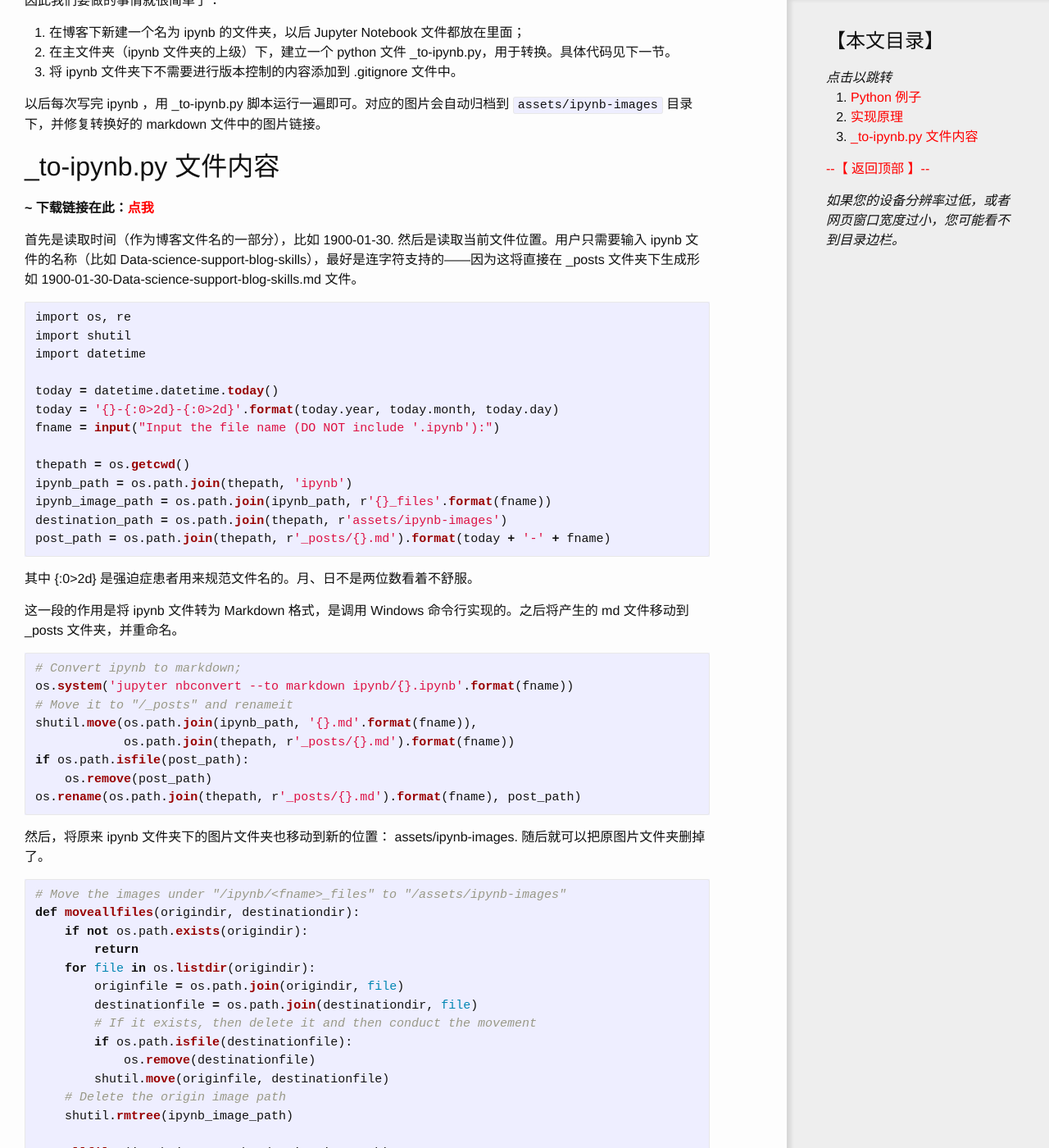
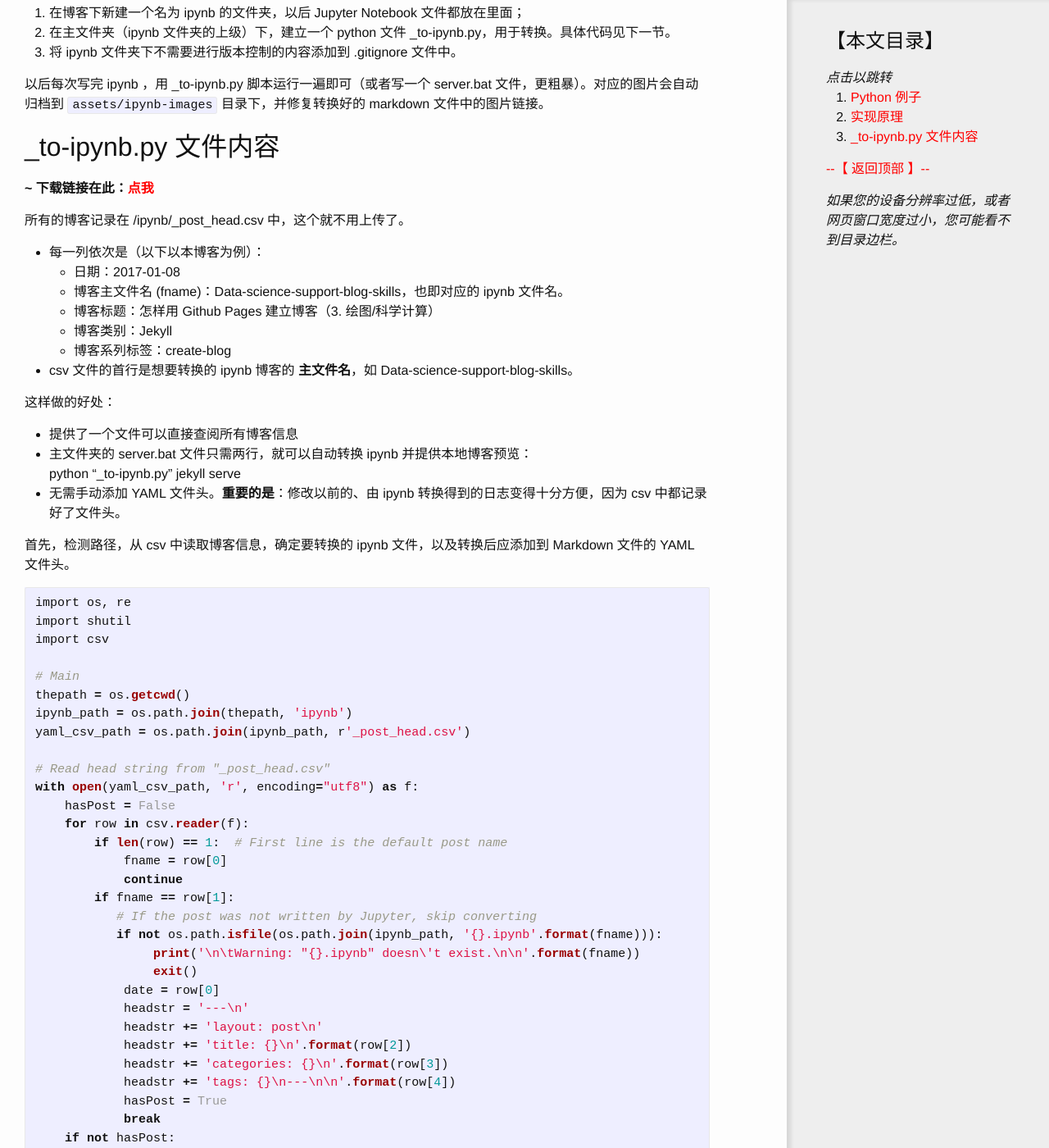
Before and after one commit to wklchris/wklchris.github.io, a Jekyll site: the page built from _posts/2017-01-08-Data-science-support-blog-skills.md, in a window 1280 px wide and 1400 px high, scrolled down 1594 px. Shown: the whole window at 82% size. Built offline with Jekyll 4.4.1, drawn with Linux system fonts in a browser that asks for light colours; comment, search, counter and statistics services are not loaded; some of the changed text lies outside the part shown.

Commit message:
Update _to-ipynb.py and 01-08 ipynb-support post.

````diff
--- a/_config.yml
+++ b/_config.yml
@@ -18,7 +18,7 @@ defaults:
 
 
 # Build settings
-permalink: none
+permalink: /:title.html
 markdown: kramdown
 
 kramdown:
--- a/_posts/2017-01-08-Data-science-support-blog-skills.md
+++ b/_posts/2017-01-08-Data-science-support-blog-skills.md
@@ -8,7 +8,7 @@ tag: create-blog
 
 本文基于前两篇的搭建 Jekyll 的基础上，向博客添加能够方便地撰写科学计算内容的功能，主要是通过 Jupyter Notebook 将 ipynb 文件转换为 Markdown 文件，实现方便地插入 Python/R 的代码及其图像。
 
-该功能在 Jekyll 中并没有原生支持，因此我针对个人使用环境（Windows 平台）编写了命令行脚本，来帮助我完成这一系列自动化工作。
+该功能在 Jekyll 中并没有原生支持，因此我编写了 Python 脚本，来帮助我完成这一系列自动化工作。
 
 ## Python 例子
 
@@ -38,7 +38,7 @@ plt.show()
 
 ## 实现原理
 
-Jupyer 支持将 ipynb 转为 Markdown 文件，步骤是：
+Jupyter 支持将 ipynb 转为 Markdown 文件，步骤是：
 
 1. 在 ipynb 文件所在文件夹，Shift + 鼠标右键呼出命令行，输入：`Jupyter nbconvert -- to markdown filename.ipynb`，其中 *filename* 请自行根据文件名替换。
 2. 自动生成的文件：
@@ -55,35 +55,74 @@ Jupyer 支持将 ipynb 转为 Markdown 文件，步骤是：
 2. 在主文件夹（ipynb 文件夹的上级）下，建立一个 python 文件 \_to-ipynb.py，用于转换。具体代码见下一节。
 3. 将 ipynb 文件夹下不需要进行版本控制的内容添加到 .gitignore 文件中。
 
-以后每次写完 ipynb ，用 \_to-ipynb.py 脚本运行一遍即可。对应的图片会自动归档到 `assets/ipynb-images` 目录下，并修复转换好的 markdown 文件中的图片链接。
+以后每次写完 ipynb ，用 \_to-ipynb.py 脚本运行一遍即可（或者写一个 server.bat 文件，更粗暴）。对应的图片会自动归档到 `assets/ipynb-images` 目录下，并修复转换好的 markdown 文件中的图片链接。
 
 ## \_to-ipynb.py 文件内容
 
 **~ 下载链接在此：[点我](https://github.com/wklchris/wklchris.github.io/blob/master/_to-ipynb.py)**
 
-首先是读取时间（作为博客文件名的一部分），比如 1900-01-30. 然后是读取当前文件位置。用户只需要输入 ipynb 文件的名称（比如 Data-science-support-blog-skills），最好是连字符支持的——因为这将直接在 \_posts 文件夹下生成形如 1900-01-30-Data-science-support-blog-skills.md 文件。
+所有的博客记录在 /ipynb/\_post_head.csv 中，这个就不用上传了。
+
+- 每一列依次是（以下以本博客为例）：
+    - 日期：2017-01-08
+    - 博客主文件名 (fname)：Data-science-support-blog-skills，也即对应的 ipynb 文件名。
+    - 博客标题：怎样用 Github Pages 建立博客（3. 绘图/科学计算）
+    - 博客类别：Jekyll
+    - 博客系列标签：create-blog
+- csv 文件的首行是想要转换的 ipynb 博客的 **主文件名**，如 Data-science-support-blog-skills。
+
+这样做的好处：
+
+- 提供了一个文件可以直接查阅所有博客信息
+- 主文件夹的 server.bat 文件只需两行，就可以自动转换 ipynb 并提供本地博客预览：
+      python "_to-ipynb.py"
+      jekyll serve
+- 无需手动添加 YAML 文件头。**重要的是**：修改以前的、由 ipynb 转换得到的日志变得十分方便，因为 csv 中都记录好了文件头。
+
+首先，检测路径，从 csv 中读取博客信息，确定要转换的 ipynb 文件，以及转换后应添加到 Markdown 文件的 YAML 文件头。
 
 ```python
 import os, re
 import shutil
-import datetime
+import csv
 
-today = datetime.datetime.today()
-today = '{}-{:0>2d}-{:0>2d}'.format(today.year, today.month, today.day)
-fname = input("Input the file name (DO NOT include '.ipynb'):")
-
+# Main
 thepath = os.getcwd()
 ipynb_path = os.path.join(thepath, 'ipynb')
-ipynb_image_path = os.path.join(ipynb_path, r'{}_files'.format(fname))
-destination_path = os.path.join(thepath, r'assets/ipynb-images')
-post_path = os.path.join(thepath, r'_posts/{}.md').format(today + '-' + fname)
+yaml_csv_path = os.path.join(ipynb_path, r'_post_head.csv')
+
+# Read head string from "_post_head.csv"
+with open(yaml_csv_path, 'r', encoding="utf8") as f:
+    hasPost = False
+    for row in csv.reader(f):
+        if len(row) == 1:  # First line is the default post name
+            fname = row[0]
+            continue
+        if fname == row[1]:
+           # If the post was not written by Jupyter, skip converting
+           if not os.path.isfile(os.path.join(ipynb_path, '{}.ipynb'.format(fname))):
+                print('\n\tWarning: "{}.ipynb" doesn\'t exist.\n\n'.format(fname))
+                exit()
+            date = row[0]
+            headstr = '---\n'
+            headstr += 'layout: post\n'
+            headstr += 'title: {}\n'.format(row[2])
+            headstr += 'categories: {}\n'.format(row[3])
+            headstr += 'tags: {}\n---\n\n'.format(row[4])
+            hasPost = True
+            break
+    if not hasPost:
+        print('No record relevant to "{}" in csv file'.format(fname))
+        exit()
 ```
 
-其中 {:0>2d} 是强迫症患者用来规范文件名的。月、日不是两位数看着不舒服。
-
-这一段的作用是将 ipynb 文件转为 Markdown 格式，是调用 Windows 命令行实现的。之后将产生的 md 文件移动到 \_posts 文件夹，并重命名。
+然后指定 Jupyter 文件目录。转换 ipynb 为 markdown，再将其从 /ipynb 移动到 /\_posts 下，并把相关的图片从 /ipynb/*fname*_files 下移动到 /assets/ipynb-images 下。最后将 /ipynb 下的图片文件夹删除。
 
 ```python
+ipynb_image_path = os.path.join(ipynb_path, r'{}_files'.format(fname))
+destination_path = os.path.join(os.path.join(thepath, 'assets'), 'ipynb-images')
+post_path = os.path.join(thepath, r'_posts/{}.md').format(date + '-' + fname)
+
 # Convert ipynb to markdown;
 os.system('jupyter nbconvert --to markdown ipynb/{}.ipynb'.format(fname))
 # Move it to "/_posts" and renameit
@@ -92,11 +131,7 @@ shutil.move(os.path.join(ipynb_path, '{}.md'.format(fname)),
 if os.path.isfile(post_path):
     os.remove(post_path)
 os.rename(os.path.join(thepath, r'_posts/{}.md').format(fname), post_path)
-```
 
-然后，将原来 ipynb 文件夹下的图片文件夹也移动到新的位置： assets/ipynb-images. 随后就可以把原图片文件夹删掉了。
-
-```python
 # Move the images under "/ipynb/<fname>_files" to "/assets/ipynb-images"
 def moveallfiles(origindir, destinationdir):
     if not os.path.exists(origindir):
@@ -112,41 +147,66 @@ def moveallfiles(origindir, destinationdir):
     shutil.rmtree(ipynb_image_path)
 
 moveallfiles(ipynb_image_path, destination_path)
-# Delete the origin image path
-shutil.rmtree(ipynb_image_path)
 ```
 
-然后是字符串替换，完成图片链接的修复，并加上 Jekyll 支持的文件头。**每次只需更改文件头即可应用于下一个 ipynb 文件。**
+再就是修复 markdown 文件夹存在的问题。有：
+
+- 修复图片链接。这些图片会随 assets 文件夹传到 Github 中，指定链接位置即可。注意：**图片直链的位置是以博客网址而不是 github 网址开头的。**
+- 添加 YAML 文件头（变量 headstr）。
+- 修复表格显示问题。从 ipynb 直接转换得到的 HTML 表格总是不能正常显示，我选择将其转换为 Markdown。关于表格的风格问题，参考[这里]({{ site.url }}/Advanced-blog-skills.html#表格样式)进行设置。
 
 ```python
-# Replace the image link strings
-headstr  = '---\n'
-headstr += 'layout: post\n'
-headstr += 'title: 怎样用 Github Pages 建立博客（3. 绘图/科学计算）\n'
-headstr += 'category: Jekyll\n'
-headstr += 'tag: 搭建博客\n'
-headstr += '---\n\n'
-
 with open(post_path, 'r', encoding='utf8') as f:
     fstr = f.read()
 
-fstr = re.compile(r'{}_files'.format(fname)).sub(
-       r'https://wklchris.github.io/assets/ipynb-images', fstr)
+# Replace the image link strings
+image_link = r'https://wklchris.github.io/assets/ipynb-images'
+fstr = re.compile(r'{}_files'.format(fname)).sub(image_link, fstr)
 fstr = headstr + fstr
 
+# Convert HTML table to markdown table
+def transfertable(tablehtml):
+    tablehtml = re.compile(r'<table>').sub('', tablehtml)
+    tablehtml = re.compile(r'</tbody>[\n]</table>').sub('', tablehtml)
+
+    # Table head
+    tablehtml = re.compile(r'<tr><th>').sub(r'#', tablehtml)
+    tablehead = re.compile(r'<thead>[\S\s]*?</thead>').findall(tablehtml)
+    tablehead = tablehead[0]
+    # Headline
+    col_num = len(re.compile(r'</th>').findall(tablehead))
+    tablehtml = re.compile(r'<tbody>').sub('|' + ' --- |' * col_num, tablehtml)
+
+    headcontent = re.compile(r'(?<=>)[\S]*?(?=</th>)').findall(tablehead)
+    newhead = '| ' + ' | '.join(headcontent) + ' |'
+    tablehtml = re.compile(tablehead).sub(newhead, tablehtml)
+
+    # First column
+    firstcol = re.compile(r'(?<=\s)<tr>[\S\s]*?<td>').findall(tablehtml)
+    for cell in firstcol:
+        origincell = cell
+        cell = re.compile(r'<tr><th[^>]*?>').sub('| **', cell)
+        cell = re.compile(r'</th><td>').sub('** | ', cell)
+        tablehtml = re.compile('\t' + origincell).sub(cell, tablehtml)
+
+    # Table body
+    tablehtml = re.compile(r'<tr><td>').sub('| ', tablehtml)
+    tablehtml = re.compile(r'</td></tr>').sub(' |', tablehtml)
+    tablehtml = re.compile(r'</th><td>').sub(' | ', tablehtml)
+    tablehtml = re.compile(r'</td><td>').sub(' | ', tablehtml)
+
+    return tablehtml
+
+tablehtmllst = re.compile(r'<table>[\s\S]*?</table>').findall(fstr)
+if tablehtmllst:
+    for table in tablehtmllst:
+        fstr = re.compile(table).sub(transfertable(table), fstr)
+```
+
+最后，把 /\_posts 下原有的同名 md 文件删除，用一个新文件替换它。
+
+```python
 os.remove(post_path)
 with open(post_path, 'w', encoding='utf8') as f:
     f.write(fstr)
 ```
-
-**2017年1月18日更新：**从 ipynb 转到 markdown 时，如 R 中 dataframe 显示格式的表格都会变成 HTML 代码，且不能正常显示于博客中。因此我添加了一部分粗糙的正则表达式代码。而且诡异的是 `re.compile('.', re.DOTALL)` 在我这里怎么也不能匹配 `\n`，所以只好用 `[\s\S]` 代替。
-
-```python
-# Convert HTML table to markdown table
-def transfertable(tablehtml):
-
-<...略...请前往本节开始给出的链接查看>
-
-for table in tablehtmllst:
-    fstr = re.compile(table).sub(transfertable(table), fstr)
-```
````
Also changed, not shown: _to-ipynb.py (+27 -14 lines), 1 other file.
